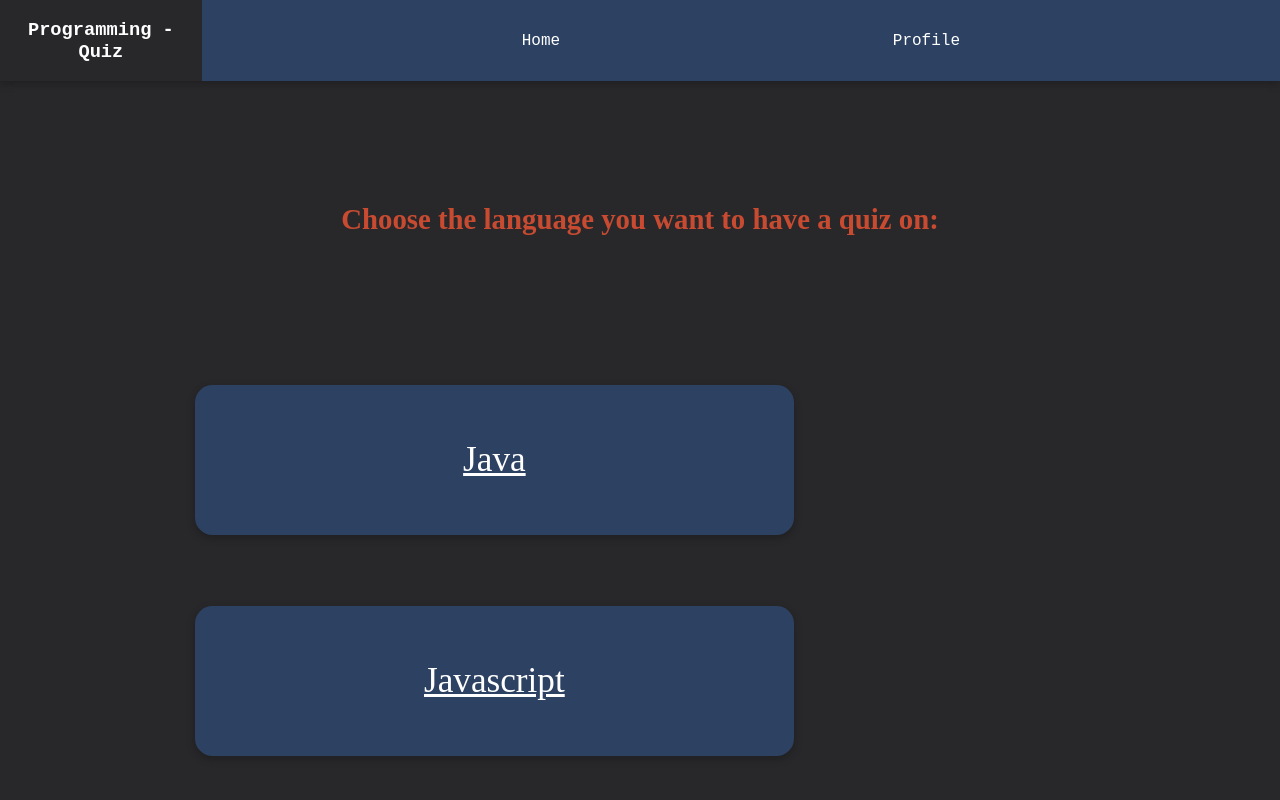
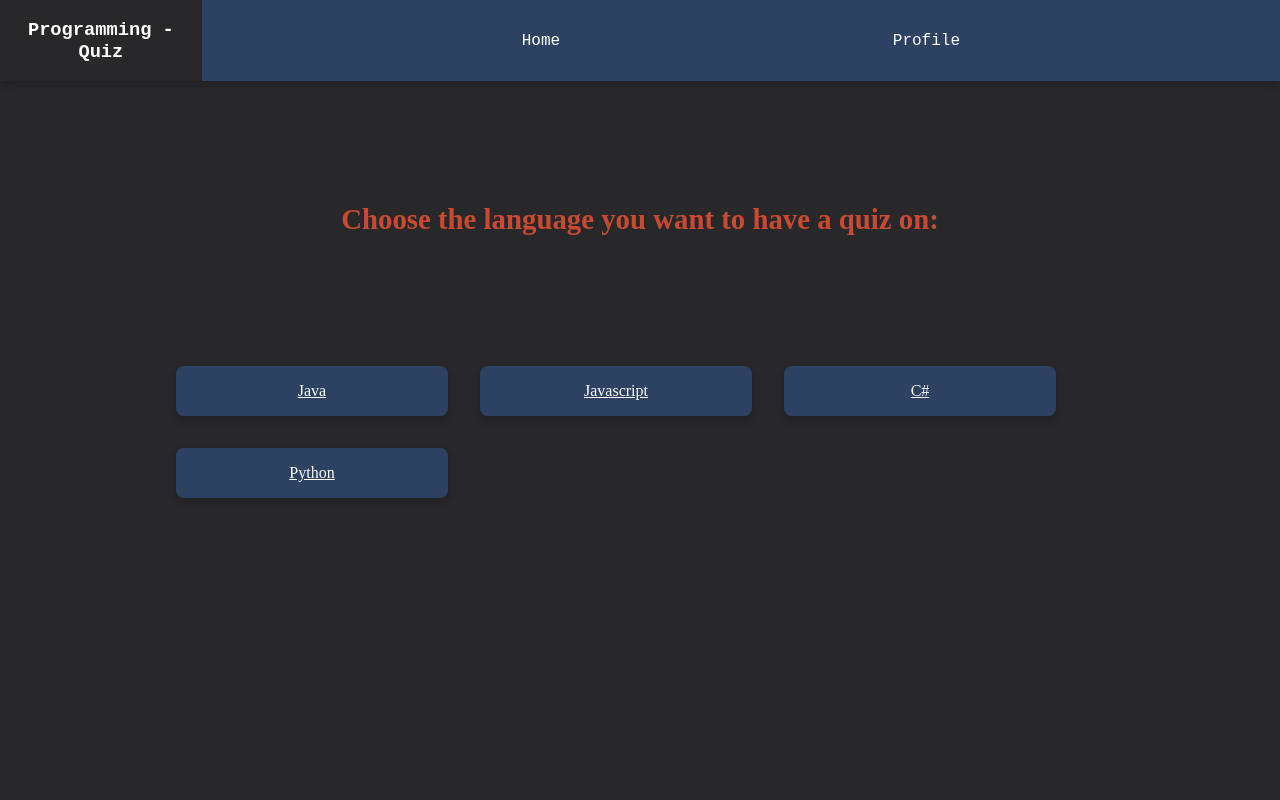
Before and after one commit to ProgrammeringQuiz/Quiz, a Vue app: page / in a window 1280 px wide. Shown: the top 800 px of the page. Built offline with nearby package versions, Linux system fonts and the light colour scheme.

Commit message:
Fix CSS issues

```diff
--- a/src/components/Home.vue
+++ b/src/components/Home.vue
@@ -42,10 +42,8 @@
 }
 
 .quizLanguage {
-  font-size: 2.2em;
-  width: 80vw;
-  height: 10vh;
-  margin-top: 2em;
+  max-width: 35em;
+  margin: 5em auto auto auto;
   display: flex;
   background-color: #2d4263;
   border-radius: 0.5em;
```
